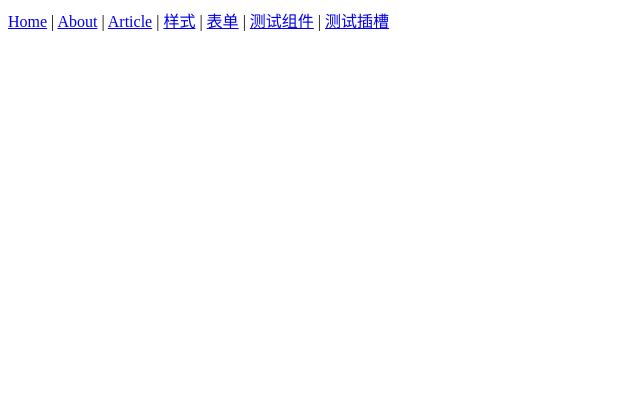
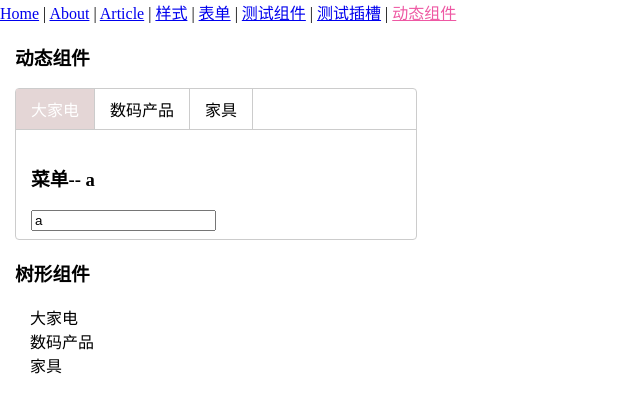
Before and after one commit to tong-yongze/vue-review-1.30-, a Vue app: page /#/dynCom0209 in a window 1280 px wide. Shown: the top 412 px of the page, without its empty margins (0-640 px from the left). Built offline with nearby package versions, Linux system fonts and the light colour scheme; a small style sheet from the web is missing.

Commit message:
树形组件

```diff
--- a/public/index.html
+++ b/public/index.html
@@ -6,6 +6,7 @@
     <meta name="viewport" content="width=device-width,initial-scale=1.0">
     <link rel="icon" href="<%= BASE_URL %>favicon.ico">
     <title><%= htmlWebpackPlugin.options.title %></title>
+    <link rel="stylesheet" href="//at.alicdn.com/t/font_2371863_0qmxdrpehoi.css">
   </head>
   <body>
     <noscript>
--- a/src/App.vue
+++ b/src/App.vue
@@ -7,7 +7,9 @@
       <router-link to="/classandstyle">样式</router-link> |
       <router-link to="/form">表单</router-link> |
       <router-link to="/com0206">测试组件</router-link> |
-      <router-link to="/slot0206">测试插槽</router-link>
+      <router-link to="/slot0206">测试插槽</router-link> |
+      <router-link to="/dynCom0209">动态组件</router-link>
+
     </div>
     <router-view/>
   </div>
@@ -33,4 +35,8 @@ export default {
  a.router-link-active {
    color: rgb(238, 88, 163);
  }
+ html,body {
+   margin: 0;
+   padding: 0;
+ }
 </style>
--- /dev/null
+++ b/src/components/tabs/tab-about.vue
@@ -0,0 +1,79 @@
+<template>
+  <div>
+    <h3>个人中心</h3>
+    <tree-com :list="list" />
+  </div>
+</template>
+
+<script>
+import TreeCom from '@/components/tree';
+
+export default {
+  name: 'TabAbout',
+  components: {
+    TreeCom
+  },
+  data() {
+    return {
+      list: [
+        {
+          id: 1,
+          name: '大家电',
+          children: [
+          {
+              id: 11,
+          name: '电视',
+          children: [
+            {
+              id: 111,
+              name: '小米'
+            },
+             {
+              id: 112,
+              name: '海尔'
+            }
+          ]
+          },
+              {
+              id: 12,
+          name: '洗衣机',
+          }
+          ]
+        },
+          {
+          id: 2,
+          name: '数码产品',
+          children: [
+          {
+              id: 21,
+          name: '手机',
+          },
+              {
+              id: 22,
+          name: '电脑',
+          }
+          ]
+        },
+          {
+          id: 3,
+          name: '家具',
+          children: [
+          {
+              id: 31,
+          name: '沙发',
+          },
+              {
+              id: 32,
+              name: '衣柜',
+          }
+          ]
+        }
+      ]
+    }
+  },
+}
+</script>
+
+<style>
+
+</style>
--- /dev/null
+++ b/src/components/tabs/tab-menu.vue
@@ -0,0 +1,33 @@
+<template>
+  <div>
+    <h3>菜单-- {{str}}</h3>
+    <input type="text" v-model="str">
+  </div>
+</template>
+
+<script>
+export default {
+  name: 'TabMenu',
+  data() {
+    return {
+      str: 'a'
+    }
+  },
+  activated() {
+    console.log('被缓存组件的钩子函数')
+  },
+  deactivated() {
+    console.log('缓存组件被销毁的时候的钩子函数')
+  },
+  created() {
+    console.log('菜单组件创建了')
+  },
+  destroyed() {
+    console.log('菜单销毁了')
+  },
+}
+</script>
+
+<style>
+
+</style>
--- /dev/null
+++ b/src/components/tabs/tab-message.vue
@@ -0,0 +1,15 @@
+<template>
+  <div>
+    <h3>消息</h3>
+  </div>
+</template>
+
+<script>
+export default {
+  name: 'TabMessage'
+}
+</script>
+
+<style>
+
+</style>
--- /dev/null
+++ b/src/components/tree.vue
@@ -0,0 +1,45 @@
+<template>
+  <div class="tree-ul">
+    <ul>
+      <li v-for="item in list" :key="item.id">
+        <div>
+          <i class="iconfont icon-arrow-right-filling" @click="expend(item)"></i>
+          <span>{{item.name}}</span>
+        </div>
+        <tree-com v-if="item.children && item.children.length > 0 && item.expend" :list="item.children"></tree-com>
+      </li>
+    </ul>
+  </div>
+</template>
+
+<script>
+export default {
+  name: 'TreeCom',
+  props: {
+    list: {
+      type: Array,
+      required: true
+    }
+  },
+  created() {
+    // 添加对象的属性 一定要 this.$set  Vue.set 才能添加
+    console.log(111,this.list);
+  },
+  methods: {
+    expend(item) {
+      item.expend = !item.expend
+    }
+  },
+}
+</script>
+
+<style>
+.tree-ul ul {
+  list-style: none;
+  margin: 0;
+  padding: 0;
+}
+.tree-ul ul li {
+  padding-left: 15px;
+}
+</style>
--- a/src/router/index.js
+++ b/src/router/index.js
@@ -43,6 +43,12 @@ const routes = [
     name: 'Slot0206',
     component:() => import('../views/slot0206.vue')
   }
+  ,
+  {
+    path: '/dynCom0209',
+    name: 'DynCom0209',
+    component:() => import('../views/dynCom0209.vue')
+  }
 ]
 
 const router = new VueRouter({
--- /dev/null
+++ b/src/views/dynCom0209.vue
@@ -0,0 +1,180 @@
+<template>
+  <div class="dyn-wrap">
+    <h3>动态组件</h3>
+    <div class="dyn-tab">
+      <div class="dyn-top">
+        <ul>
+          <li v-for="item in list" :key="item.id" :class="{ active: item.id === currIndex }" @click="toggleTab(item)">{{ item.name }}</li>
+        </ul>
+      </div>
+      <div class="dyn-main">
+       <keep-alive>
+          <component v-bind:is="currIndexTabComponent"></component>
+       </keep-alive>
+      </div>
+    </div>
+    <h3>树形组件</h3>
+     <tree-com :list="list" />
+  </div>
+</template>
+
+<script>
+import TabMenu from '@/components/tabs/tab-menu';
+import TabMessage from '@/components/tabs/tab-message';
+import TabAbout from '@/components/tabs/tab-about';
+import TreeCom from '@/components/tree';
+
+export default {
+  name: 'DynCom0209',
+  // components: {
+  //   TabMenu,
+  //   TabMessage,
+  //   TabAbout
+  // },
+  components: {
+    TreeCom
+  },
+  created() {
+    this.recursion(this.list)
+  },
+  data() {
+    return {
+      list: [
+        { id: 1, name: '菜单', label: 'Menu' },
+        { id: 2, name: '消息', label: 'Message' },
+        { id: 3, name: '个人', label: 'About' },
+      ],
+      currIndex: 1,
+      currIndexTabComponent: TabMenu,
+       list: [
+        {
+          id: 1,
+          name: '大家电',
+          children: [
+          {
+              id: 11,
+          name: '电视',
+          children: [
+            {
+              id: 111,
+              name: '小米'
+            },
+             {
+              id: 112,
+              name: '海尔'
+            }
+          ]
+          },
+              {
+              id: 12,
+          name: '洗衣机',
+          }
+          ]
+        },
+          {
+          id: 2,
+          name: '数码产品',
+          children: [
+          {
+              id: 21,
+          name: '手机',
+          },
+              {
+              id: 22,
+          name: '电脑',
+          }
+          ]
+        },
+          {
+          id: 3,
+          name: '家具',
+          children: [
+          {
+              id: 31,
+          name: '沙发',
+          },
+              {
+              id: 32,
+              name: '衣柜',
+          }
+          ]
+        }
+      ]
+    };
+  },
+  methods: {
+    toggleTab(item) {
+      this.currIndex = item.id;
+      // 如果是下面这种形式拼接 得到的是字符串形式的组件标签 那么是一定要注册的
+      // this.currIndexTabComponent = 'Tab' + item.label
+      // 如果是下面这种形式 是不需要注册的 因为我们 import 导入进来的就是一个组件实例
+      switch (item.id) {
+        case 1:
+          this.currIndexTabComponent = TabMenu;
+          break;
+        case 2:
+          this.currIndexTabComponent = TabMessage;
+          break;
+        case 3:
+          this.currIndexTabComponent = TabAbout;
+          break;
+        default:
+          this.currIndexTabComponent = TabAbout;
+      }
+    },
+    recursion(arr) {
+      // 函数递归是自己的函数调用自己 退出条件通过children属性来判断
+      arr.forEach(item => {
+        // item.expend = false
+        this.$set(item,'expend',false)
+        if(item.children && item.children.length > 0) {
+         return this.recursion(item.children)
+        }
+      })
+    }
+  },
+};
+</script>
+
+<style>
+.dyn-wrap {
+  margin: 15px;
+}
+.dyn-tab {
+  width: 400px;
+  height: 150px;
+  border: 1px solid #ccc;
+  border-radius: 4px;
+  /* 常见的margin padding 的值 是10px  15px */
+  /* padding: 15px; */
+}
+.dyn-top {
+  /* padding: 15px; */
+  border-bottom: 1px solid #ccc;
+}
+.dyn-top ul {
+  margin: 0;
+  padding: 0;
+  list-style: none;
+  display: flex;
+}
+.dyn-top ul li {
+  cursor: pointer;
+  padding: 8px 15px;
+  border-right: 1px solid #ccc;
+}
+.dyn-top ul li.active {
+  color: white;
+  background-color: rgba(228, 214, 214, 1);
+}
+.dyn-top ul li.active:hover {
+  color: white;
+  background-color: rgba(228, 214, 214, 1);
+}
+.dyn-top ul li:hover {
+  background-color: rgba(228, 214, 214, 0.5);
+}
+.dyn-main {
+  padding: 15px;
+}
+</style>
```
